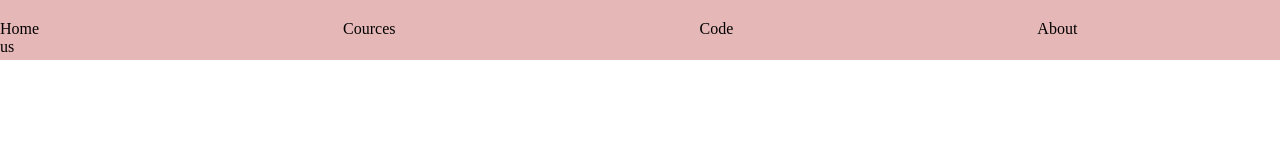
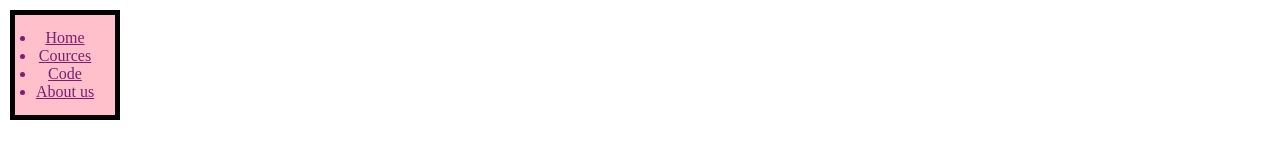
Before and after one commit to JayshreeR18/Amazon, a plain HTML site: page level2.html in a window 1280 px wide. Drawn offline with Linux system fonts and the light colour scheme.

Commit message:
positions

```diff
--- a/style.css
+++ b/style.css
@@ -2,25 +2,41 @@
     font-family: 'Times New Roman', Times, serif;
     margin: 0px;
     padding: 0px;
-    color: rgb(255, 255, 255);
+    color: rgb(125, 28, 112);
 }
 
-#navbar {
-    background-color: rgb(230, 183, 183);
-    height: 40px;
-    padding-top: 20px;
 
+
+
+div{
+    background-color: pink;
+    height: 100px;
+    width: 100px;
+    margin:10px;
+    text-align: center;
+    border: 5px solid black;
+    display: flex inline;
+    justify-content: center;
+    align-items: center;
+}
+
+#box1 {
+    position: relative;
+    top: 30px;
 
 }
 
 
-a{
-    text-decoration: none;
-    color: black;
+#box2 {
+    position: absolute;
+    right: 1000px
+
 }
 
-li {
-    list-style-type: none;
-    display: inline;
-    margin-right: 300px;
+
+
+#box3 {
+    position: fixed;
+    right: 20px;
+    top: 10px;
 }
```
Also changed, not shown: level3.html (added, +29 -0 lines).
